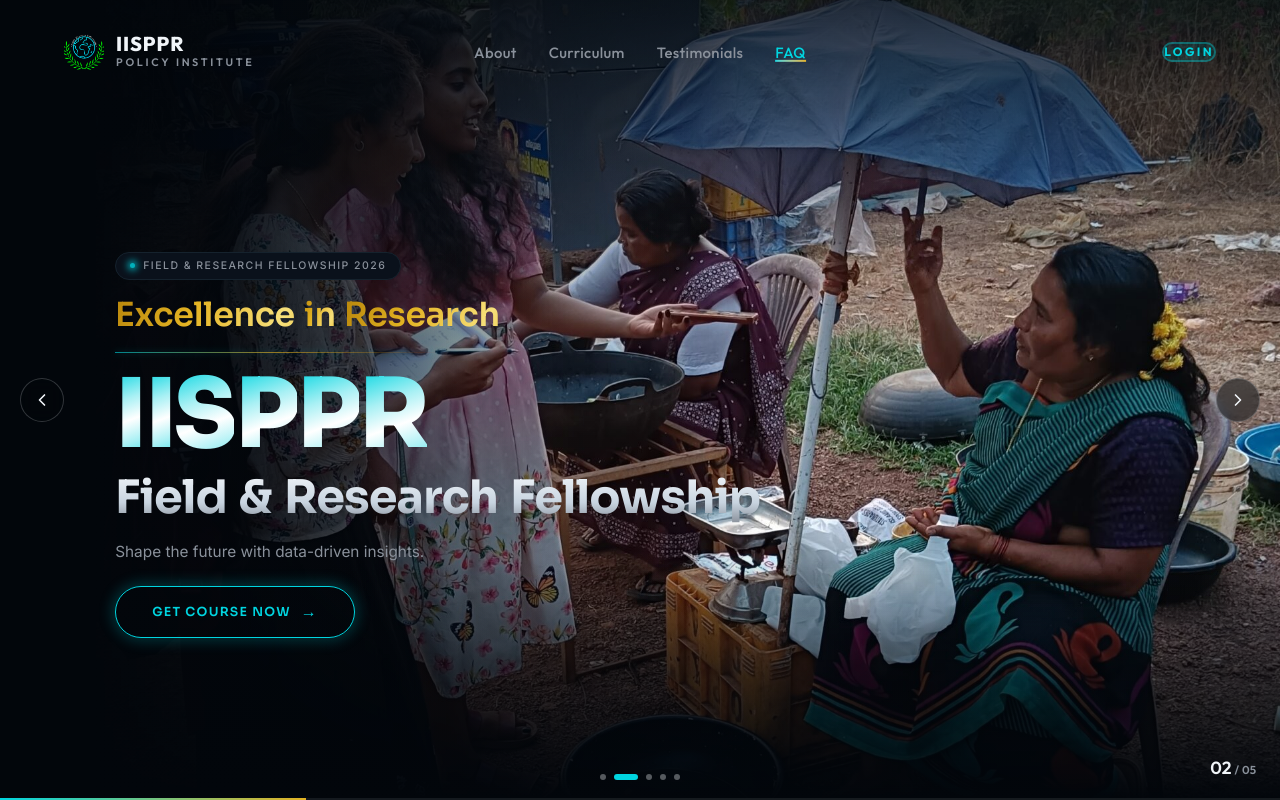
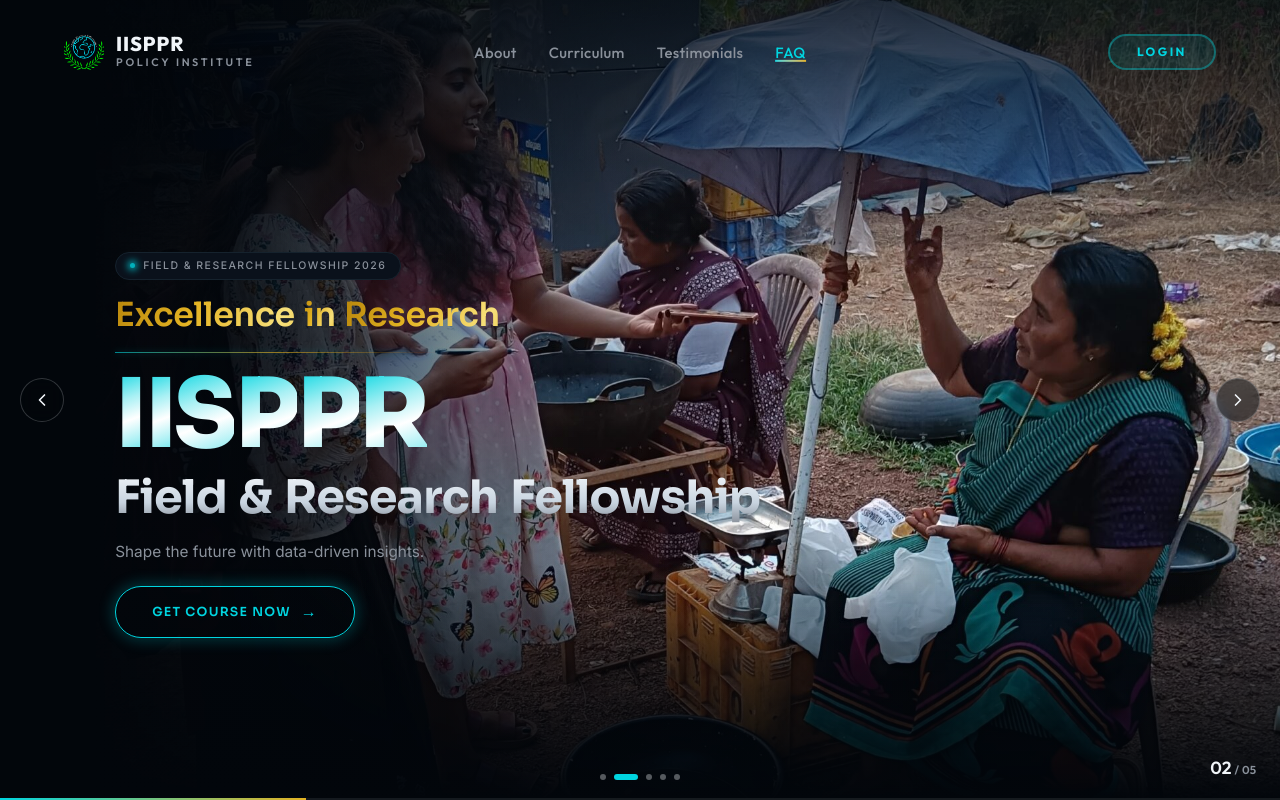
Before and after one commit to alokbhagat971-bit/iisppr, a React (Vite) app: page / in a window 1280 px wide. Shown: the top 800 px of the page. Built offline with nearby package versions, Linux system fonts and the light colour scheme.

Commit message:
Updated Navbar

```diff
--- a/src/components/Navbar.jsx
+++ b/src/components/Navbar.jsx
@@ -236,13 +236,13 @@
             {/* CTA */}
             {ctaText && (
 
-              <button
-                onClick={onCtaClick}
-                className="hidden lg:inline-flex items-center justify-center px-8 py-3 rounded-full font-sans text-xs font-bold uppercase tracking-[0.2em] text-cyan-accent border-2 border-cyan-accent/35 bg-cyan-accent/10 hover:bg-cyan-accent hover:text-bg-dark hover:border-cyan-accent hover:shadow-[0_0_30px_rgba(0,213,224,0.6)] hover:-translate-y-0.5 active:translate-y-0 active:scale-95 transition-all duration-300 cursor-pointer"
-              >
-                {ctaText}
-              </button>
-
+             <button
+               onClick={onCtaClick}
+               style={{ paddingLeft: '1.7rem', paddingRight: '1.7rem', paddingTop: '0.5rem', paddingBottom: '0.5rem' }}
+               className="hidden lg:inline-flex items-center justify-center rounded-full font-sans text-xs font-bold uppercase tracking-[0.2em] text-cyan-accent border-2 border-cyan-accent/35 bg-cyan-accent/10 hover:bg-cyan-accent hover:text-bg-dark hover:border-cyan-accent hover:shadow-[0_0_30px_rgba(0,213,224,0.6)] hover:-translate-y-0.5 active:translate-y-0 active:scale-95 transition-all duration-300 cursor-pointer"
+             >
+               {ctaText}
+             </button>
             )}
 
             {/* Mobile Hamburger */}
```
